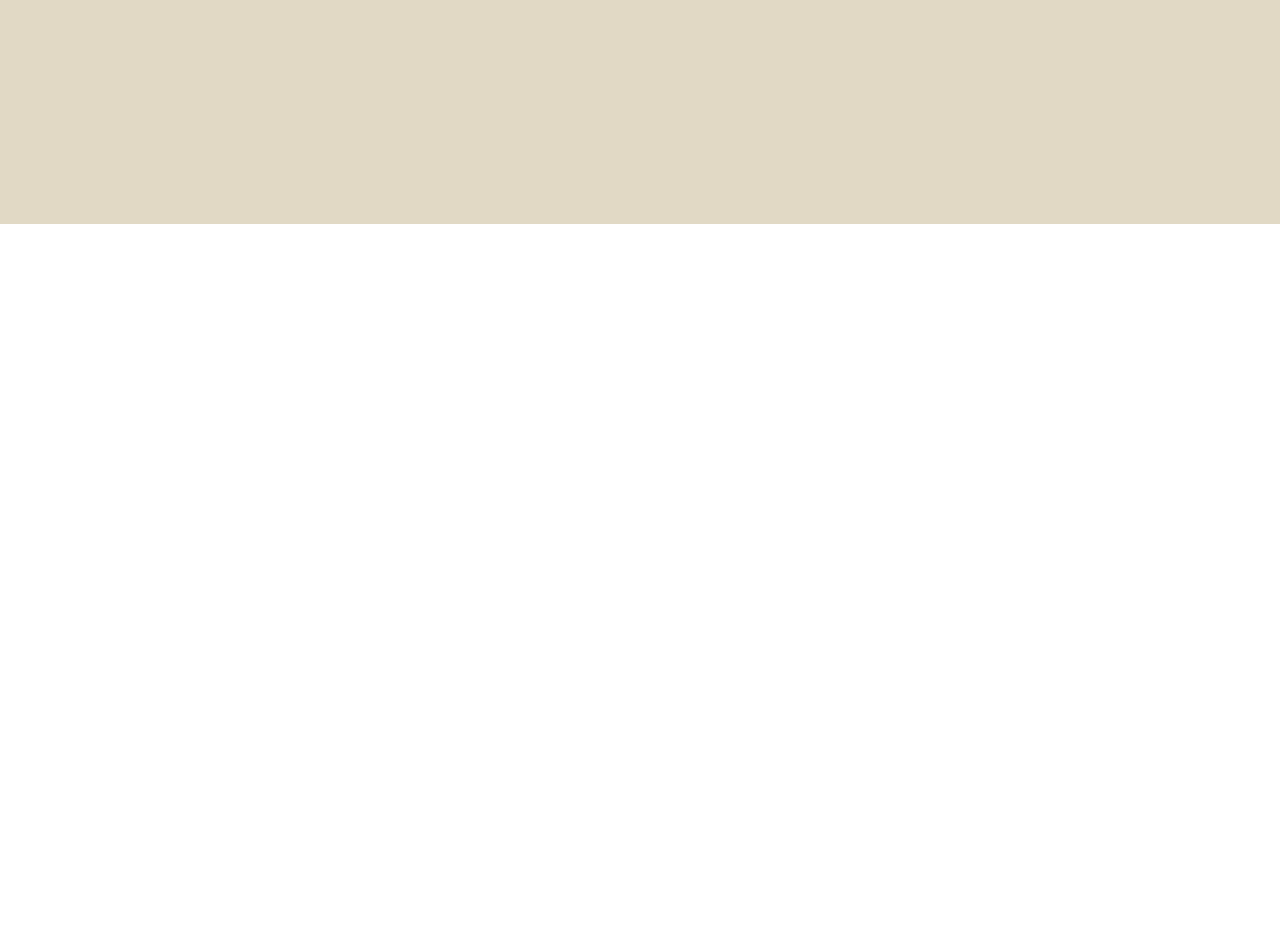
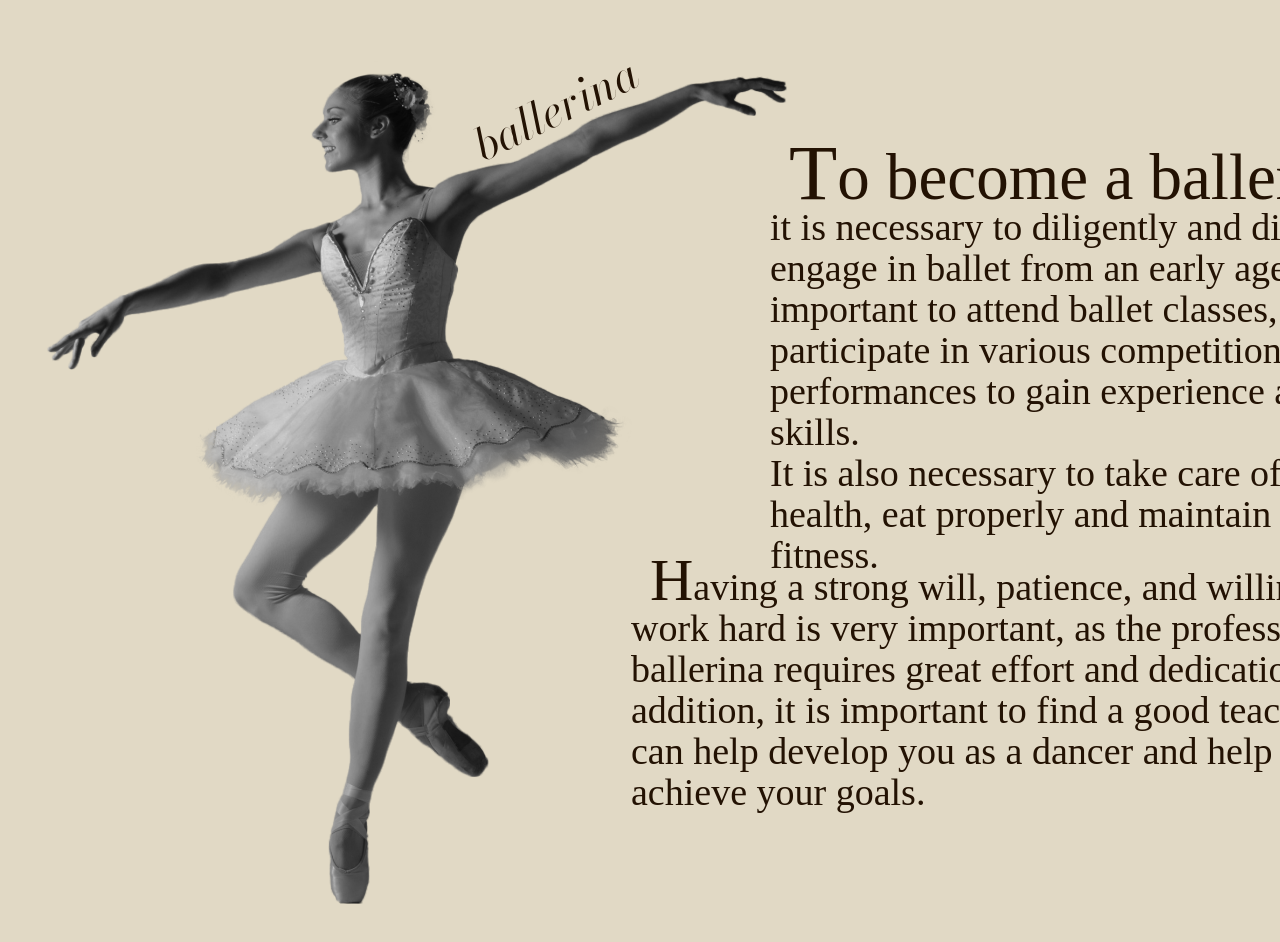
Before and after one commit to varvaratikh/ballet-school, a React (Create React App) app: page / in a window 1280 px wide. Shown: the part 1760-2702 px from the top of the page. Before the commit the page ends 1984 px from the top, so only its background shows below. Built offline with nearby package versions, Linux system fonts and the light colour scheme.

Commit message:
added new page

```diff
--- a/src/App.js
+++ b/src/App.js
@@ -2,12 +2,14 @@ import React from "react";
 
 import {MainPage} from "./pages/main_page/MainPage";
 import {InfoPage} from "./pages/info_page/InfoPage";
+import {BecomeBallerina} from "./pages/to_become_ballerina/BecomeBallerina";
 
 export const App = () => {
   return (
     <div className="App">
       <MainPage/>
       <InfoPage/>
+      <BecomeBallerina/>
     </div>
   );
 }
--- /dev/null
+++ b/src/pages/to_become_ballerina/BecomeBallerina.js
@@ -0,0 +1,31 @@
+import React from "react";
+
+import ballerina from '../../assets/images/ballerina.png';
+
+import './BecomeBallerina.sass';
+
+export const BecomeBallerina = () => {
+    return (
+        <div className="ballerina_container">
+            <img className="ballerina" src={ballerina}/>
+            <p className="ballerina_text">ballerina</p>
+            <text className="text1">
+                &nbsp;&nbsp;<span className="span1">T</span><span className="span2">o become a ballerina,</span>
+                <br/>
+                it is necessary to diligently
+                and diligently<br/> engage in ballet from an early age.
+                It is <br/>important to attend ballet classes,<br/> participate
+                in various competitions and <br/>performances to gain
+                experience and skills.<br/>It is also necessary to take care
+                of your <br/>health, eat properly and maintain physical fitness.
+            </text>
+
+            <text className="text2">
+                &nbsp;&nbsp;<span className="span3">H</span>aving a strong will, patience, and willingness to work hard
+                is very important, as the profession of a ballerina requires great
+                effort and dedication. In addition, it is important to find a good
+                teacher who can help develop you as a dancer and help you achieve your goals.
+            </text>
+        </div>
+    );
+}
--- /dev/null
+++ b/src/pages/to_become_ballerina/BecomeBallerina.sass
@@ -0,0 +1,70 @@
+@font-face
+  font-family: 'Baskerville Italic'
+  src: url('../../assets/fonts/Baskerville/baskerville_bolditalic.ttf') format('truetype')
+
+@font-face
+  font-family: 'Baskerville'
+  src: url('../../assets/fonts/Baskerville/baskerville_lightitalic.ttf') format('truetype')
+
+@font-face
+  font-family: 'Bodoni Moda Italic'
+  src: url('../../assets/fonts/Bodoni Moda/BodoniModa-Italic.ttf')
+
+
+.ballerina_container
+  width: 1512px
+  height: 950px
+  background-color: #E1D9C5
+
+.ballerina
+  position: absolute
+  width: 899.64px
+  height: 937px
+  left: 25px
+  top: 1754px
+
+.ballerina_text
+  position: absolute
+  width: 575.69px
+  height: 195.1px
+  left: 476px
+  top: 1738.96px
+  font-family: 'Bodoni Moda Italic', serif
+  font-weight: 400
+  font-size: 45px
+  line-height: 69px
+  color: #231203
+  transform: matrix(0.9, -0.44, 0.45, 0.89, 0, 0)
+
+.text1
+  position: absolute
+  width: 650px
+  height: 370px
+  left: 770px
+  top: 1912px
+  font-family: 'Baskerville', serif
+  font-weight: 300
+  font-size: 38px
+  line-height: 41px
+  color: #231203
+
+.span1
+  font-size: 79px
+
+.span2
+  font-size: 65px
+
+.text2
+  position: absolute
+  width: 802px
+  height: 234px
+  left: 631px
+  top: 2320px
+  font-family: 'Baskerville', serif
+  font-weight: 300
+  font-size: 38px
+  line-height: 41px
+  color: #231203
+
+.span3
+  font-size: 60px
```
Also changed, not shown: src/assets/images/ballerina.png (added).
